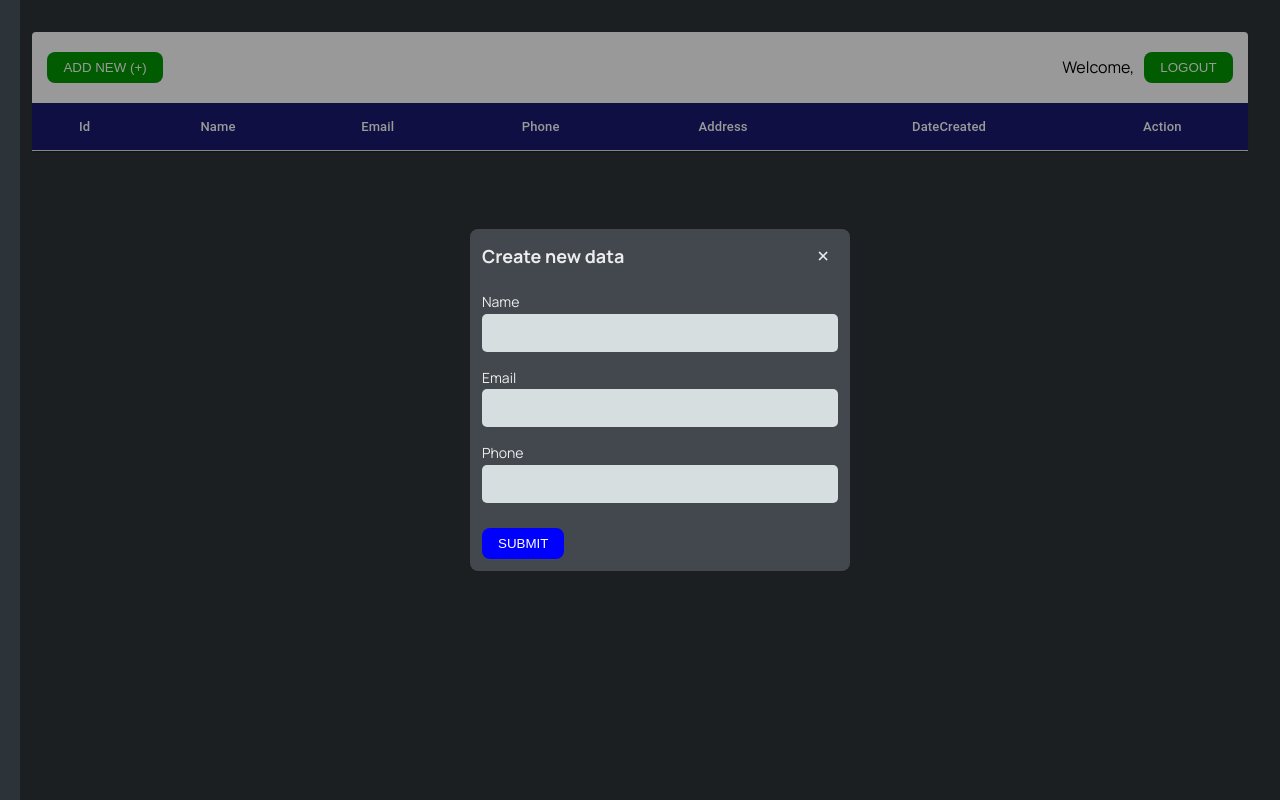
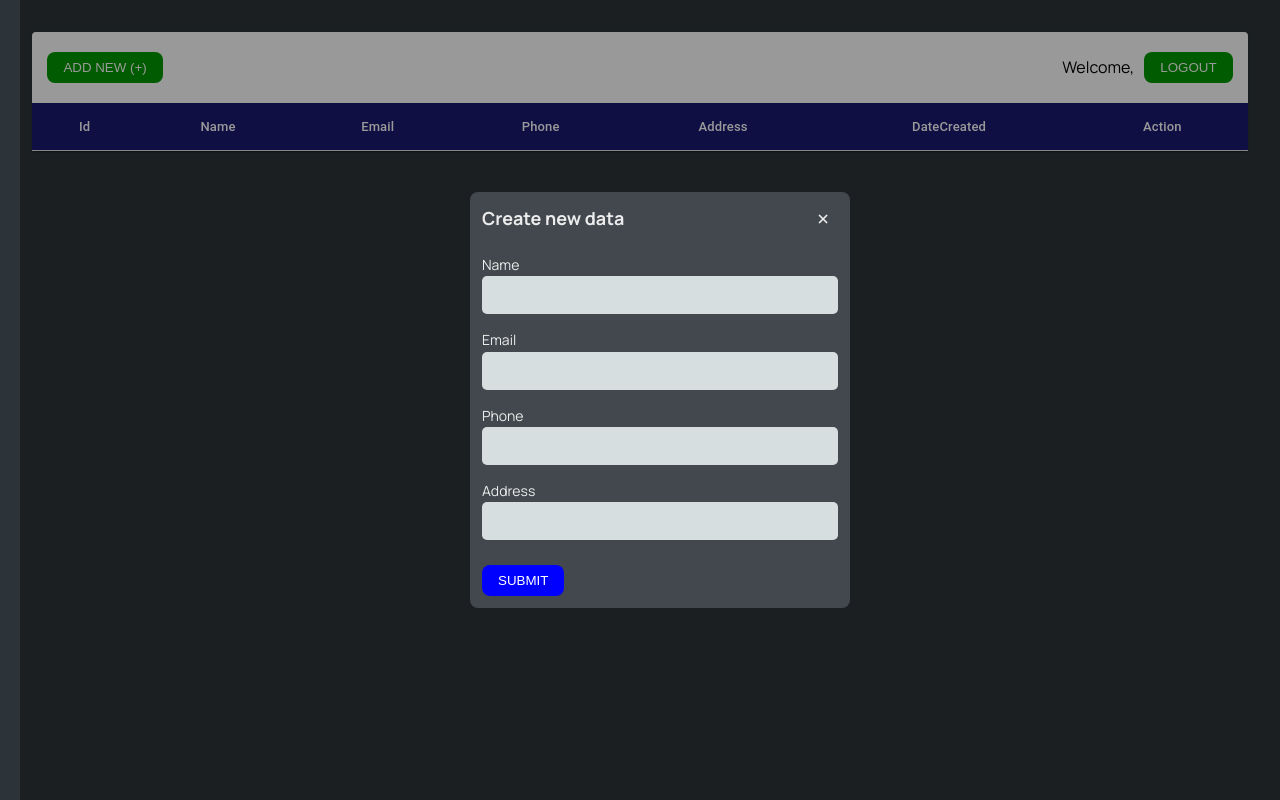
Before and after one commit to the43rdsensei-0/CRUD-app, a React (Vite) app: page /app in a window 1280 px wide. Both pictures are taken after a click on the button "ADD NEW (+)". Built offline with nearby package versions, Linux system fonts and the light colour scheme.

Commit message:
added address field to modal, structure and formatted payload sent to thet database

```diff
--- a/src/components/Modal/Modal.tsx
+++ b/src/components/Modal/Modal.tsx
@@ -2,12 +2,13 @@ import { useEffect, useMemo, useState } from "react";
 import styles from "./Modal.module.css";
 import Button from "../Button/Button";
 
-const ID = localStorage.getItem("userid");
+const ID = JSON.parse(localStorage.getItem("userid")!);
 
 function Modal({ close, title, methodType }: { close: () => void; title: string; methodType: string }) {
   const [name, setName] = useState("");
   const [email, setEmail] = useState("");
   const [phone, setPhone] = useState("");
+  const [address, setAddress] = useState("");
   const [formSubmitted, setFormSubmitted] = useState(false);
   const [isLoading, setIsLoading] = useState(false);
 
@@ -16,11 +17,14 @@ function Modal({ close, title, methodType }: { close: () => void; title: string;
       userid: ID,
       name,
       email,
-      phone,
-      dateCreated: new Date(),
+      phone: Number(phone),
+      address,
+      dateCreated: String(new Date()),
     }),
-    [name, email, phone]
+    [name, email, phone, address]
   );
+
+  console.log(data);
 
   useEffect(
     function () {
@@ -98,6 +102,11 @@ function Modal({ close, title, methodType }: { close: () => void; title: string;
             <input id="phone" type="text" value={phone} onChange={(e) => setPhone(e.target.value)} />
           </label>
 
+          <label htmlFor="address">
+            Address
+            <input id="address" type="text" value={address} onChange={(e) => setAddress(e.target.value)} />
+          </label>
+
           <div className={styles.btn_wrapper}>
             <Button disabled={isLoading} type="submit">
               Submit
--- a/src/pages/AppLayout/AppLayout.tsx
+++ b/src/pages/AppLayout/AppLayout.tsx
@@ -6,7 +6,7 @@ import Modal from "../../components/Modal/Modal";
 import { useAuth } from "../../contexts/AuthContext";
 import { useNavigate } from "react-router-dom";
 
-const userId = JSON.parse(localStorage.getItem("userid"));
+const userId = JSON.parse(localStorage.getItem("userid")!);
 
 console.log(userId);
 
```
